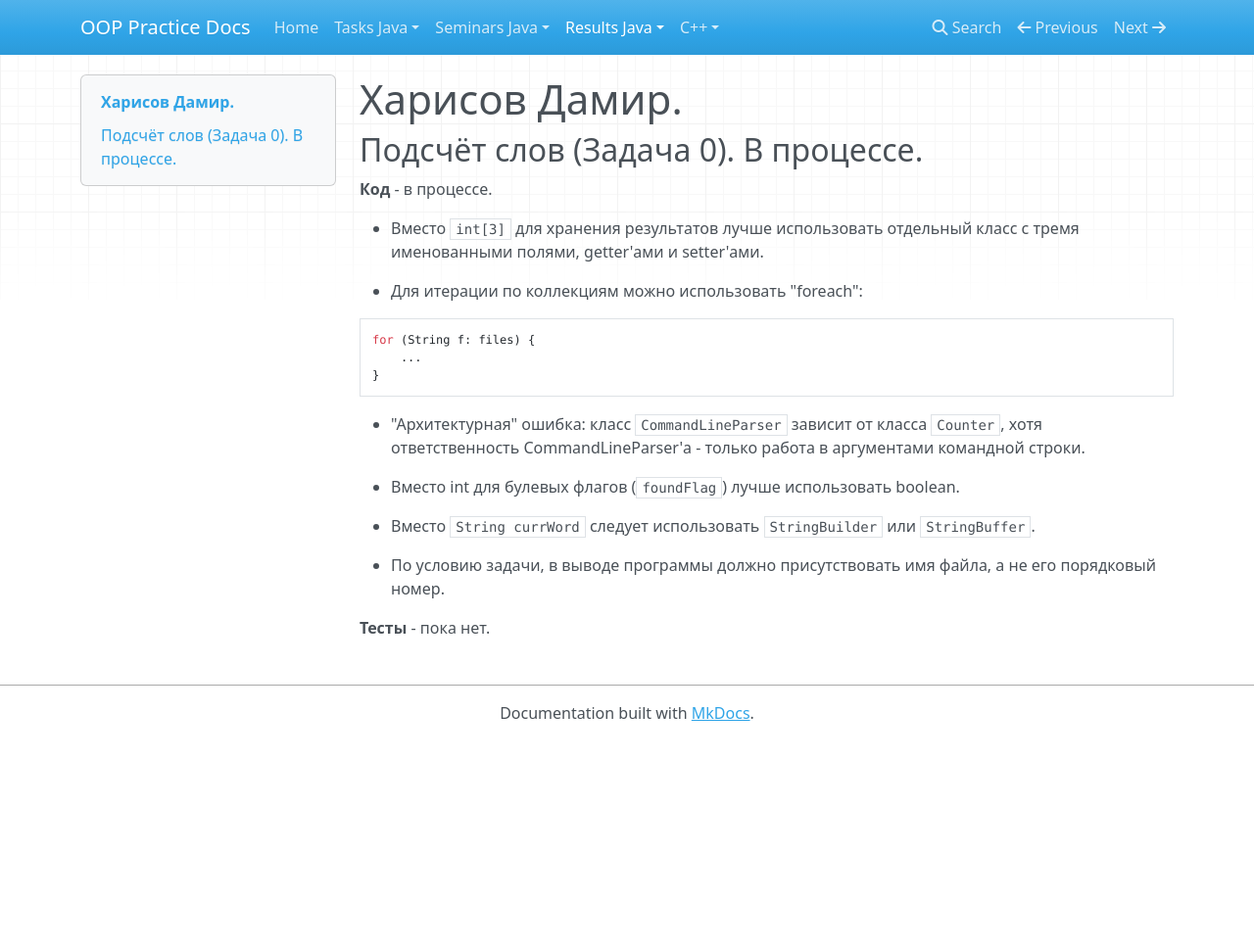
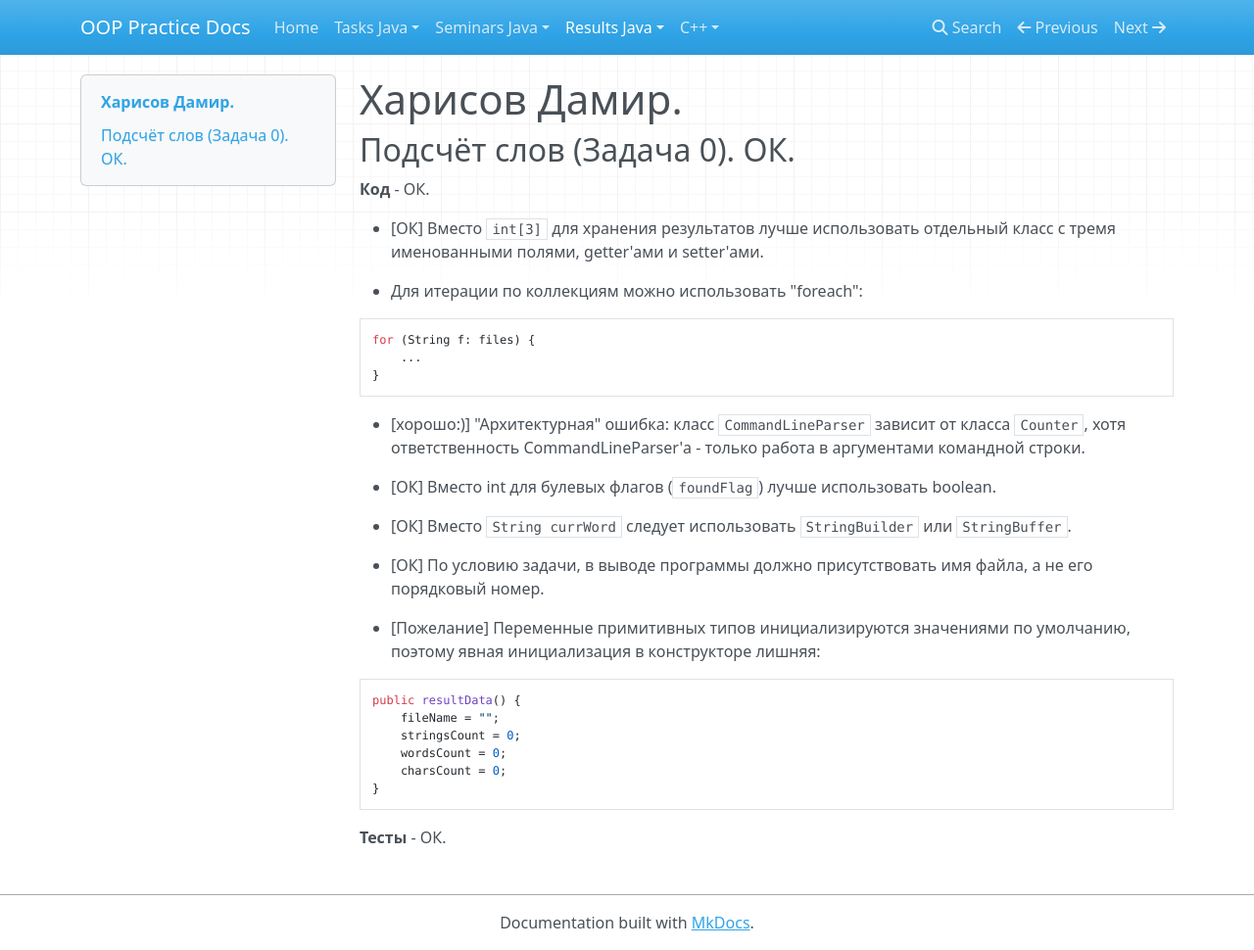
Before and after one commit to avoronkov/oop, an MkDocs documentation site: the page built from docs/2017.java/results/kharisov.md, in a window 1280 px wide and 970 px high. Shown: the whole window at 98% size. Built offline with MkDocs 1.6.1, drawn with Linux system fonts in a browser that asks for light colours; nearby versions of some CDN libraries; old or Windows-style settings are respelled for this version of MkDocs.

Commit message:
12/03 kharisov results updated

````diff
--- a/docs/2017.java/results/kharisov.md
+++ b/docs/2017.java/results/kharisov.md
@@ -1,10 +1,10 @@
 # Харисов Дамир.
 
-## Подсчёт слов (Задача 0). В процессе.
+## Подсчёт слов (Задача 0). ОК.
 
-**Код** - в процессе.
+**Код** - ОК.
 
-- Вместо `int[3]` для хранения результатов лучше использовать отдельный класс с тремя именованными полями, getter'ами и setter'ами.
+- [ОК] Вместо `int[3]` для хранения результатов лучше использовать отдельный класс с тремя именованными полями, getter'ами и setter'ами.
 
 - Для итерации по коллекциям можно использовать "foreach":
 ```Java
@@ -13,12 +13,22 @@ for (String f: files) {
 }
 ```
 
-- "Архитектурная" ошибка: класс `CommandLineParser` зависит от класса `Counter`, хотя ответственность CommandLineParser'а - только работа в аргументами командной строки.
+- [хорошо:)] "Архитектурная" ошибка: класс `CommandLineParser` зависит от класса `Counter`, хотя ответственность CommandLineParser'а - только работа в аргументами командной строки.
 
-- Вместо int для булевых флагов (`foundFlag`) лучше использовать boolean.
+- [ОК] Вместо int для булевых флагов (`foundFlag`) лучше использовать boolean.
 
-- Вместо `String currWord` следует использовать `StringBuilder` или `StringBuffer`.
+- [ОК] Вместо `String currWord` следует использовать `StringBuilder` или `StringBuffer`.
 
-- По условию задачи, в выводе программы должно присутствовать имя файла, а не его порядковый номер.
+- [ОК] По условию задачи, в выводе программы должно присутствовать имя файла, а не его порядковый номер.
 
-**Тесты** - пока нет.
+- [Пожелание] Переменные примитивных типов инициализируются значениями по умолчанию, поэтому явная инициализация в конструкторе лишняя:
+```Java
+public resultData() {
+	fileName = "";
+	stringsCount = 0;
+	wordsCount = 0;
+	charsCount = 0;
+}
+```
+
+**Тесты** - ОК.
````
Also changed, not shown: docs/2017.java/results.md (+1 -1 lines).
